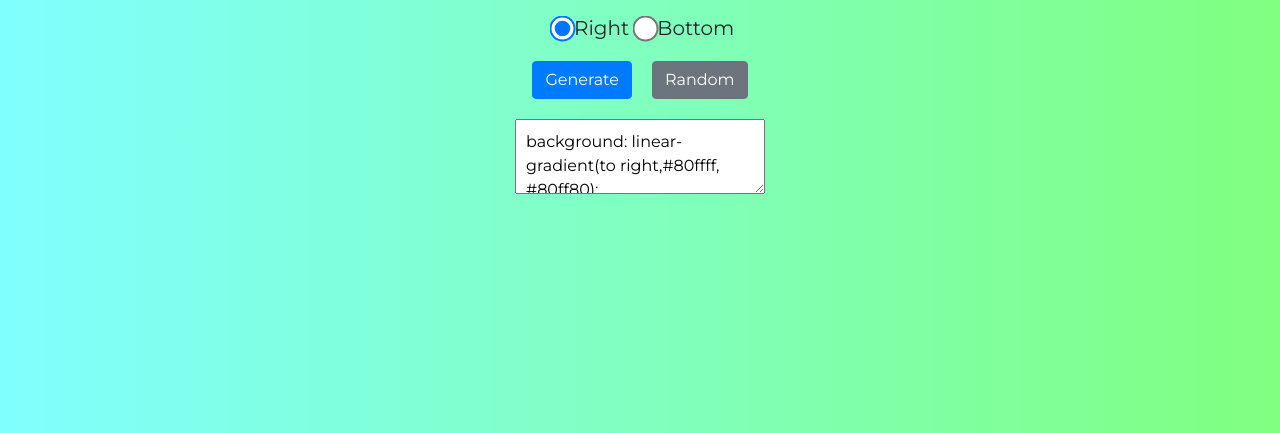
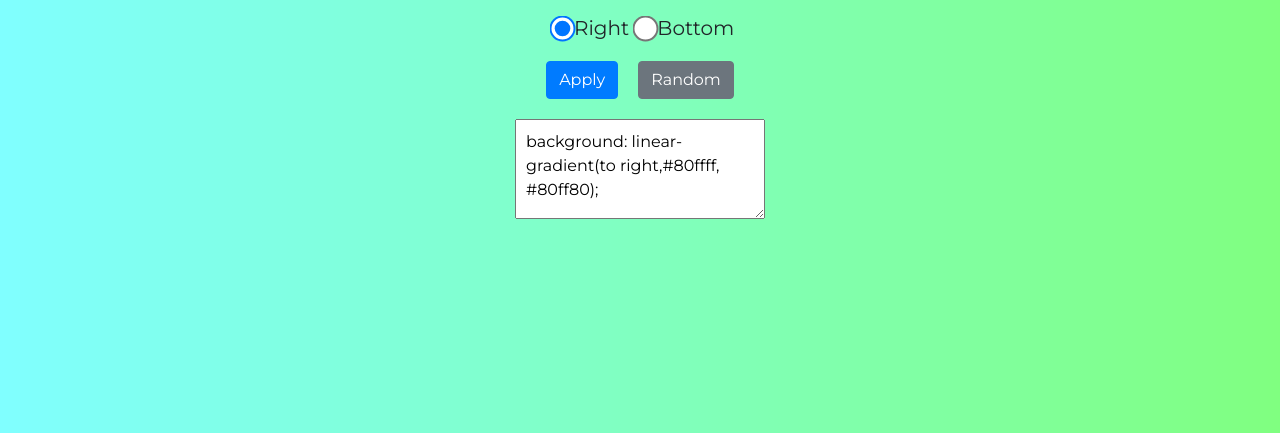
Before and after one commit to Se7enSquared/css_background_generator, a website: page index.html in a window 1280 px wide. Shown: the part 367-800 px from the top of the page. Drawn offline with nearby package versions, Linux system fonts and the light colour scheme.

Commit message:
misc fixes

```diff
--- a/index.html
+++ b/index.html
@@ -42,7 +42,7 @@
 
                 </div>
                 <div class="container buttons">
-                <a name="" id="generate" class="btn btn-primary" href="#" role="button">Generate</a>
+                <a name="" id="generate" class="btn btn-primary" href="#" role="button">Apply</a>
                 <a name="" id="randombtn" class="btn btn-secondary" href="#" role="button">Random</a>
             </div>
             </span>
--- a/style.css
+++ b/style.css
@@ -50,7 +50,7 @@ input[type="radio"]{
 textarea{
     margin:  0 auto 20px auto;
     width: 250px;
-    height: 75px;
+    height: 100px;
     padding: 10px;
 }
 
```
